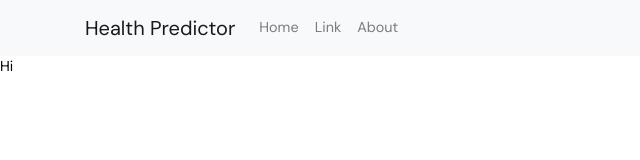
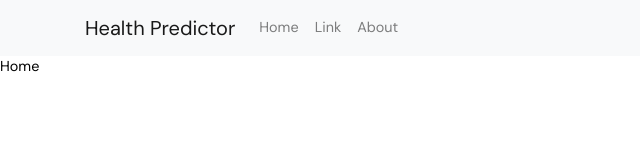
Before and after one commit to nischaynagar/health-predictor, a React (Create React App) app: page /home in a window 1280 px wide. Shown: the top 160 px of the page, without its empty margins (0-640 px from the left). Built offline with nearby package versions, Linux system fonts and the light colour scheme.

Commit message:
working navbar

```diff
--- a/package.json
+++ b/package.json
@@ -10,6 +10,7 @@
     "react": "^17.0.2",
     "react-bootstrap": "^2.0.0",
     "react-dom": "^17.0.2",
+    "react-router-dom": "^5.3.0",
     "react-scripts": "4.0.3",
     "web-vitals": "^1.0.1"
   },
--- a/src/App.js
+++ b/src/App.js
@@ -8,11 +8,22 @@ import {
   Navbar,
   Container,
 } from "react-bootstrap";
+import { Switch, Route, Link } from "react-router-dom";
+import About from "./components/About";
+import Home from "./components/Home";
 
 function App() {
   return (
     <>
-      <div>Hi</div>
+      <Switch>
+        <Route exact path="/home" component={Home} />
+        <Route exact path="/about" component={About} />
+        <Route
+          render={function () {
+            return <p>Not found</p>;
+          }}
+        />
+      </Switch>
     </>
   );
 }
--- a/src/components/Home/index.js
+++ b/src/components/Home/index.js
@@ -1,7 +1,7 @@
 import React from "react";
 
 function Home() {
-  return <div></div>;
+  return <div>Home</div>;
 }
 
 export default Home;
--- a/src/components/Navbar/index.js
+++ b/src/components/Navbar/index.js
@@ -15,19 +15,19 @@ function navbar() {
     <>
       <Navbar bg="light" expand="lg">
         <Container>
-          <Navbar.Brand as={Link} to="#home">
+          <Navbar.Brand as={Link} to="/home">
             Health Predictor
           </Navbar.Brand>
           <Navbar.Toggle aria-controls="basic-navbar-nav" />
           <Navbar.Collapse id="basic-navbar-nav">
             <Nav className="me-auto">
-              <Nav.Link as={Link} to="#home">
+              <Nav.Link as={Link} to="/home">
                 Home
               </Nav.Link>
-              <Nav.Link as={Link} to="#link">
+              <Nav.Link as={Link} to="/link">
                 Link
               </Nav.Link>
-              <Nav.Link as={Link} to="#about">
+              <Nav.Link as={Link} to="/about">
                 About
               </Nav.Link>
             </Nav>
```
Also changed, not shown: 2 other files (tests, documents, lock files or other folders).
